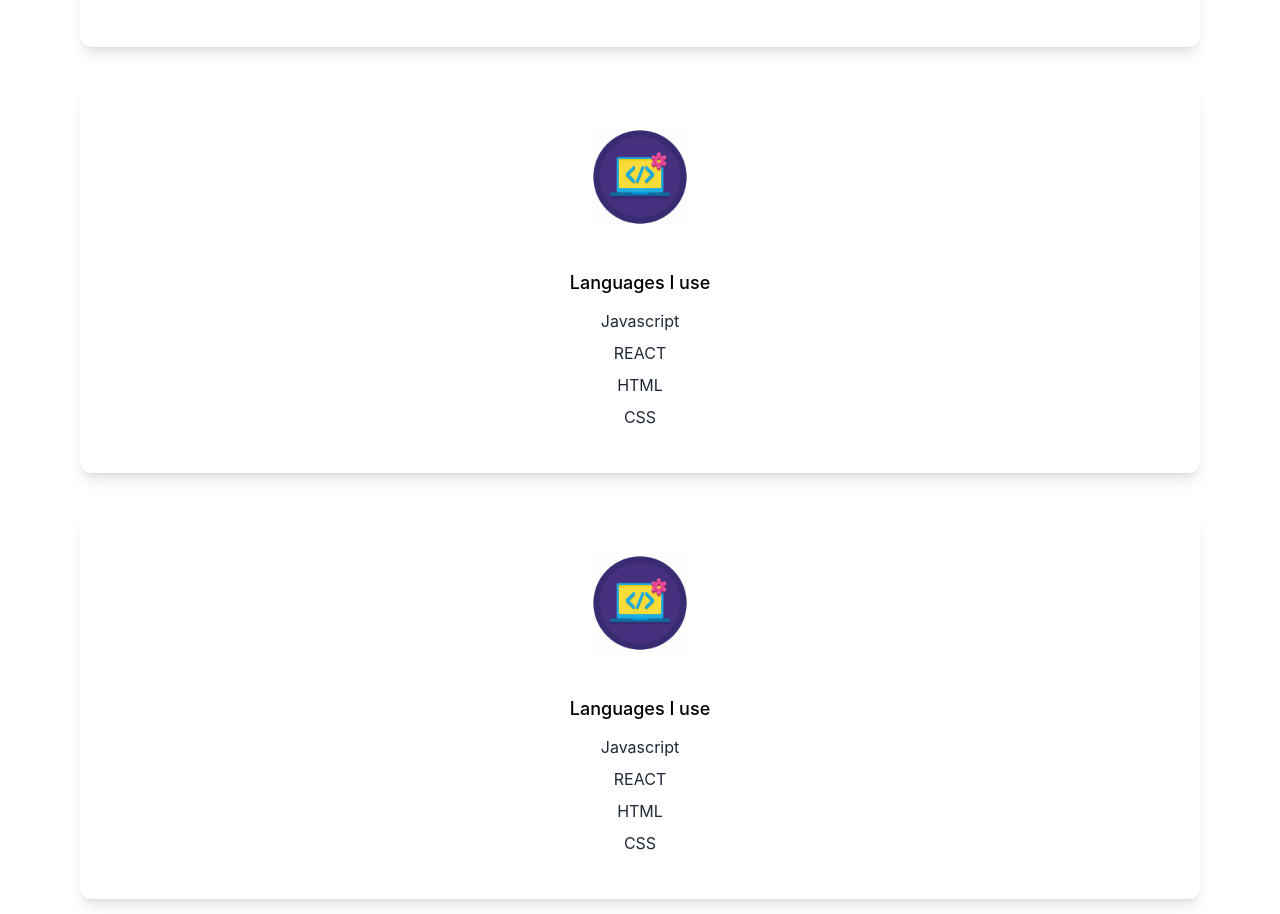
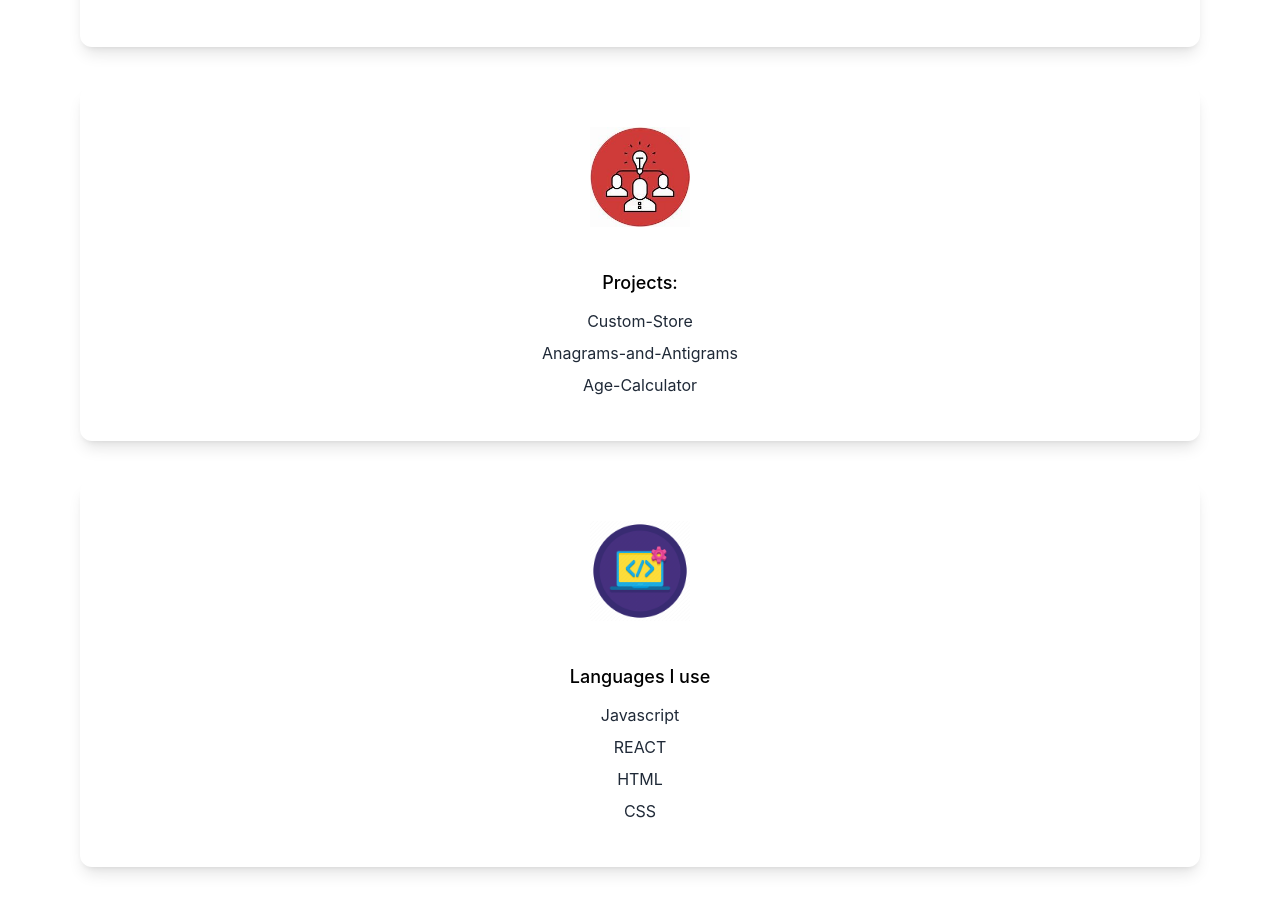
Before and after one commit to evegyzbirun/evgeny-portfolio1, a Next.js app: page / in a window 1280 px wide. Shown: the part 1603-2517 px from the top of the page. Built offline with nearby package versions, Linux system fonts and the light colour scheme.

Commit message:
added project list, icon, and links

```diff
--- a/pages/index.js
+++ b/pages/index.js
@@ -4,6 +4,7 @@ import { AiFillTwitterCircle, AiFillLinkedin, AiFillGithub } from 'react-icons/a
 import Image from "next/legacy/image";
 import deved from "../public/evgeny1.jpg";
 import icon1 from "../public/icon1.png";
+import icon2 from "../public/icon2.jpg";
 import { SemanticClassificationFormat } from "typescript";
 import { useState } from "react";
 
@@ -46,11 +47,11 @@ export default function Home() {
             <AiFillTwitterCircle />
 
             <a href="https://www.linkedin.com/in/evgenyzbirun/">
-            <AiFillLinkedin />
+              <AiFillLinkedin />
             </a>
 
             <a href="https://github.com/evegyzbirun">
-            <AiFillGithub />
+              <AiFillGithub />
             </a>
 
           </div>
@@ -79,12 +80,11 @@ export default function Home() {
             </div>
 
             <div className="text-center shadow-lg p-10 rounded-xl my-10 dark:bg-white">
-              <Image src={icon1} width={100} height={100} />
-              <h3 className="text-lg font-medium pt-9 pb-2">Languages I use</h3>
-              <p className="text-gray-800 py-1">Javascript</p>
-              <p className="text-gray-800 py-1">REACT</p>
-              <p className="text-gray-800 py-1">HTML</p>
-              <p className="text-gray-800 py-1">CSS</p>
+              <Image src={icon2} width={100} height={100} />
+              <h3 className="text-lg font-medium pt-9 pb-2">Projects:</h3>
+              <p className="text-gray-800 py-1"><a href="https://github.com/evegyzbirun/custom-store">Custom-Store</a></p>
+              <p className="text-gray-800 py-1"><a href="https://github.com/evegyzbirun/anagram">Anagrams-and-Antigrams</a></p>
+              <p className="text-gray-800 py-1"><a href="https://github.com/evegyzbirun/AgeCalc">Age-Calculator</a></p>
             </div>
 
             <div className="text-center shadow-lg p-10 rounded-xl my-10 dark:bg-white">
```
Also changed, not shown: public/icon2.jpg (added).
